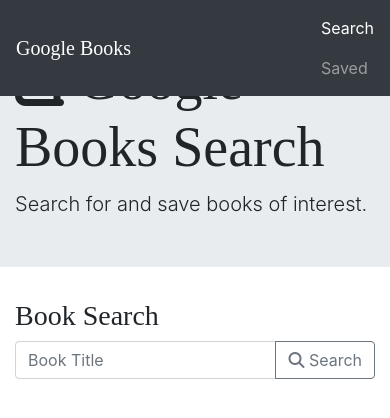
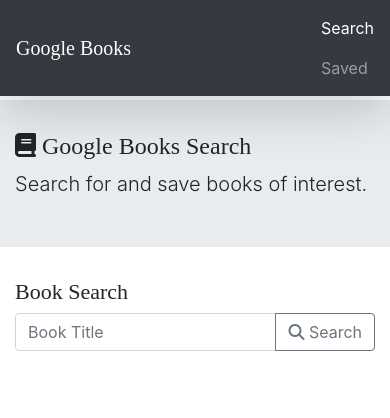
Before and after one commit to carolinapc/google-books-cp, a React (Create React App) app in the folder client/: page / in a window 390 px wide. Shown: the top 418 px of the page. Built offline with nearby package versions, Linux system fonts and the light colour scheme; no server answers; a web font is replaced by a local one.

Commit message:
adjusting the layout to be responsive

```diff
--- a/client/src/App.css
+++ b/client/src/App.css
@@ -1,7 +1,6 @@
 @import url('https://fonts.googleapis.com/css?family=Fontdiner+Swanky&display=swap');
 
 h1, h3 {
-  margin-top: 15px;
   font-family: 'Fontdiner Swanky', cursive;
 }
 
@@ -29,3 +28,21 @@
   from { transform: rotate(0deg); }
   to { transform: rotate(360deg); }
 }
+
+@media screen and (max-width: 640px){
+  h1 {
+    font-size: 20px !important;
+  }
+  h3{
+    font-size: 18px !important;
+  }
+}
+
+@media screen and (max-width: 940px){
+  h1 {
+    font-size: 24px !important;
+  }
+  h3{
+    font-size: 22px !important;
+  }
+}
--- a/client/src/components/BookList/style.css
+++ b/client/src/components/BookList/style.css
@@ -25,3 +25,9 @@
 .card .btn {
   margin-left:5px;
 }
+
+@media screen and (max-width: 940px){
+  .card-title{
+    margin-top: 40px !important;
+  }
+}
--- a/client/src/components/Jumbotron/index.jsx
+++ b/client/src/components/Jumbotron/index.jsx
@@ -1,4 +1,5 @@
 import React from 'react';
+import './style.css';
 
 const Jumbotron = () => {
   return (
--- /dev/null
+++ b/client/src/components/Jumbotron/style.css
@@ -0,0 +1,9 @@
+.jumbotron{
+  margin-top: 56px;
+}
+
+@media screen and (max-width: 575px){
+  .jumbotron{
+    margin-top: 100px;
+  }
+}
--- a/client/src/components/Navbar/index.jsx
+++ b/client/src/components/Navbar/index.jsx
@@ -6,7 +6,7 @@
 function Navbar() {
 
     return (
-      <nav className="navbar navbar-expand-lg navbar-dark bg-dark fixed-top">
+      <nav className="navbar navbar-expand-lg navbar-dark bg-dark fixed-top shadow-lg">
         <NavLink className="navbar-brand" to="/">
           Google Books
         </NavLink>
```
